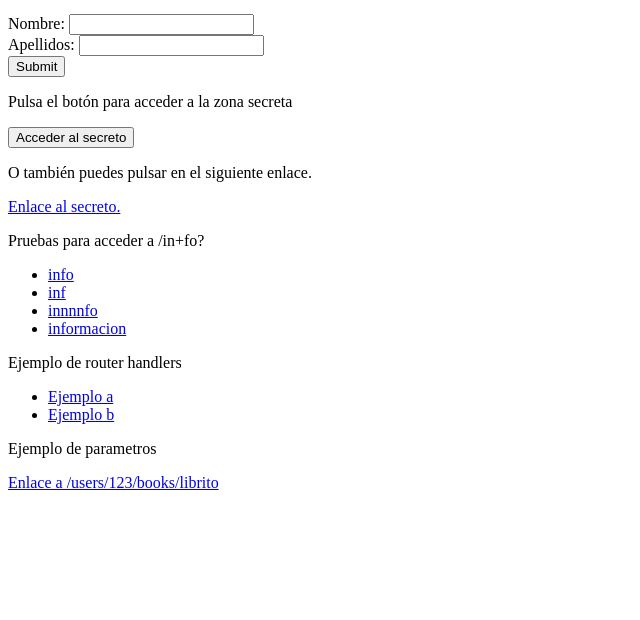
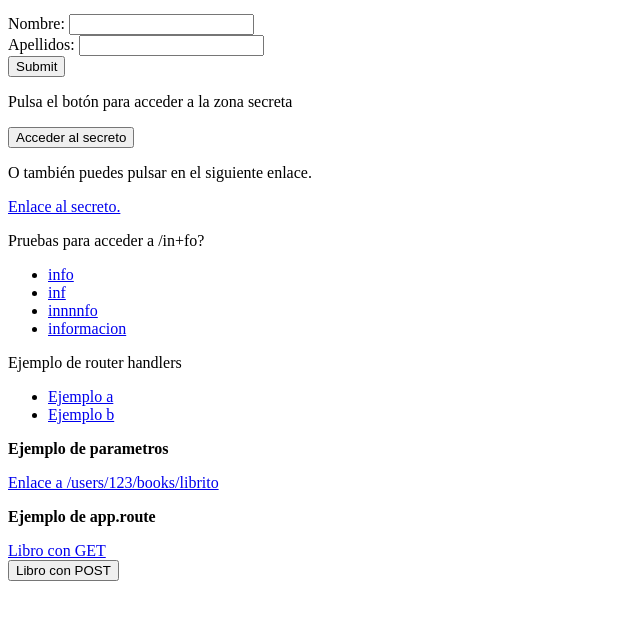
Before and after one commit to ULL-ESIT-DSI-1617/estudiar-las-rutas-en-expressjs-jorge-pablo-naomi-35l1, a website: page src/public/index.html in a window 1280 px wide. Shown: the part 100-720 px from the top of the page, without its empty margins (0-640 px from the left). Drawn offline with Linux system fonts and the light colour scheme.

Commit message:
# Añadiendo ejemplo de app.route #5

```diff
--- a/src/public/index.html
+++ b/src/public/index.html
@@ -38,7 +38,14 @@
         <li><a href="/ejemplo/b">Ejemplo b</a></li>
     </ul>
 
-    <p>Ejemplo de parametros</p>
+    <p><b>Ejemplo de parametros</b></p>
     <a href="/users/123/books/librito">Enlace a /users/123/books/librito</a>
+
+    <p><b>Ejemplo de app.route</b></p>
+    <a href="/libro">Libro con GET</a>
+
+    <form action="/libro" method="post">
+            <input type="submit" value="Libro con POST">
+    </form>
 </body>
 </html>
```
Also changed, not shown: src/routing.js (+8 -0 lines).
